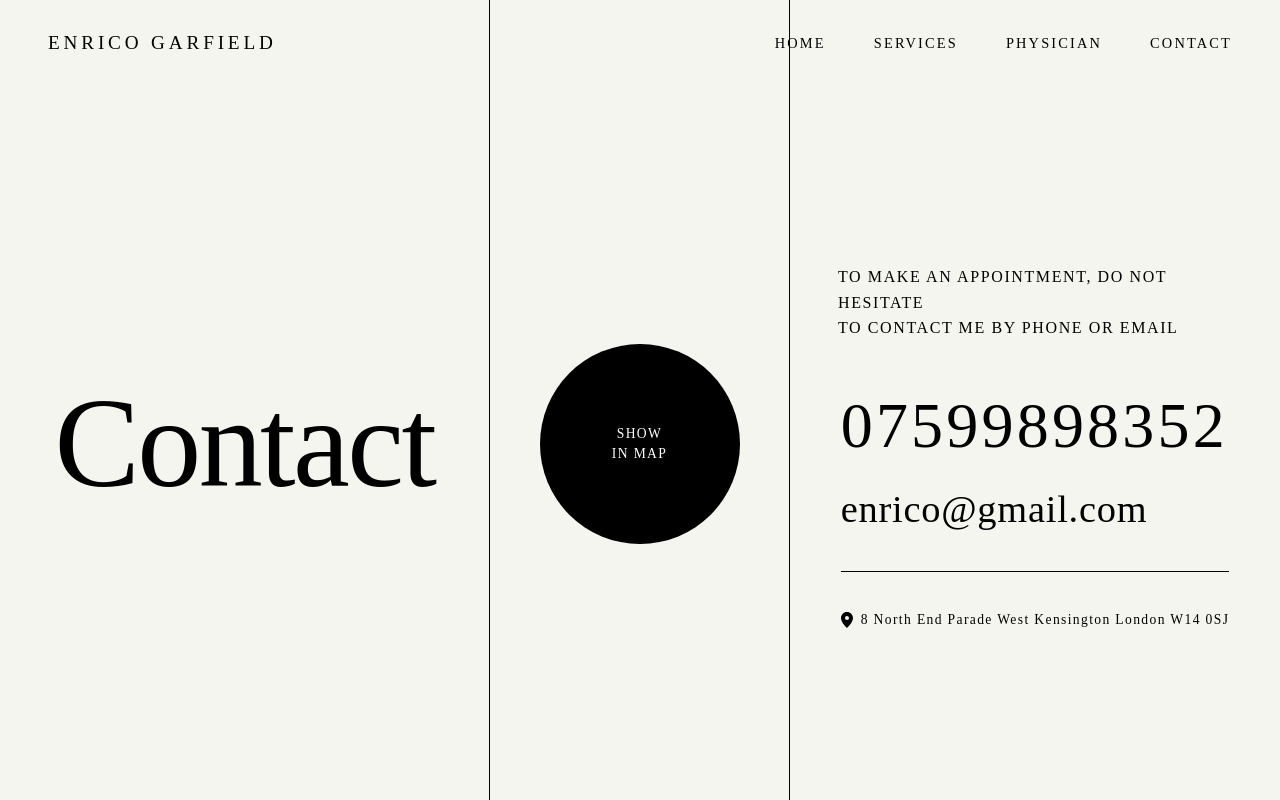
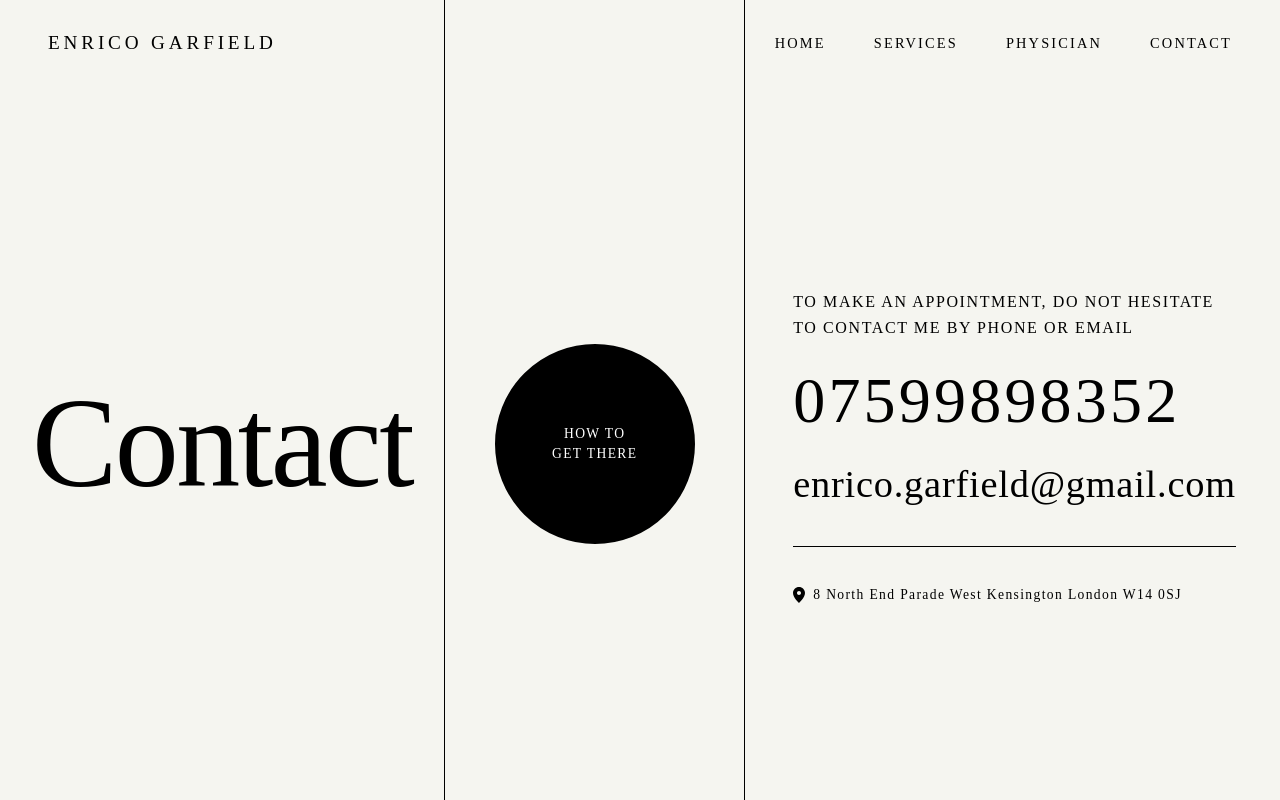
Before and after one commit to HaideeAC/westphysio, a plain HTML site: page contact.html in a window 1280 px wide. Drawn offline with Linux system fonts and the light colour scheme.

Commit message:
contact section

```diff
--- a/contact.css
+++ b/contact.css
@@ -60,6 +60,7 @@
   height: 200px;
   border-radius: 50%;
   background-color: #000;
+  border: 2px solid #000;
   display: flex;
   align-items: center;
   justify-content: center;
@@ -69,11 +70,36 @@
   text-align: center;
   line-height: 1.5;
   cursor: pointer;
-  transition: transform 0.3s ease;
+  transition: all 0.3s ease;
+  position: relative;
 }
 
 .map-circle:hover {
-  transform: scale(1.05);
+  background-color: #f5f5f0;
+  color: #000;
+  transform: scale(1.01);
+}
+
+.map-text-default,
+.map-text-hover {
+  position: absolute;
+  transition: opacity 0.3s ease;
+}
+
+.map-text-default {
+  opacity: 1;
+}
+
+.map-text-hover {
+  opacity: 0;
+}
+
+.map-circle:hover .map-text-default {
+  opacity: 0;
+}
+
+.map-circle:hover .map-text-hover {
+  opacity: 1;
 }
 
 /* Right Section - Contact Details */
@@ -86,18 +112,17 @@
   padding-top: 140px;
 }
 
+.contact-details {
+  display: flex;
+  flex-direction: column;
+  gap: 1.5rem;
+}
+
 .contact-instruction {
   font-size: 1rem;
   letter-spacing: 0.1em;
   line-height: 1.6;
-  margin-bottom: 3rem;
   font-weight: 400;
-}
-
-.contact-details {
-  display: flex;
-  flex-direction: column;
-  gap: 1.5rem;
 }
 
 .contact-phone {
--- a/contact.html
+++ b/contact.html
@@ -26,21 +26,21 @@
       <div class="contact-center">
         <div class="contact-map">
           <div class="map-circle">
-            <span>SHOW<br />IN MAP</span>
+            <span class="map-text-default">HOW TO<br />GET THERE</span>
+            <span class="map-text-hover">GOOGLE MAPS</span>
           </div>
         </div>
       </div>
 
       <div class="contact-right">
-        <p class="contact-instruction">
-          TO MAKE AN APPOINTMENT, DO NOT HESITATE <br />
-          TO CONTACT ME BY PHONE OR EMAIL
-        </p>
-
         <div class="contact-details">
+          <p class="contact-instruction">
+            TO MAKE AN APPOINTMENT, DO NOT HESITATE <br />
+            TO CONTACT ME BY PHONE OR EMAIL
+          </p>
           <a href="tel:07599898352" class="contact-phone">07599898352</a>
-          <a href="mailto:enrico@gmail.com" class="contact-email"
-            >enrico@gmail.com</a
+          <a href="mailto:enrico.garfield@gmail.com" class="contact-email"
+            >enrico.garfield@gmail.com</a
           >
           <div class="contact-divider"></div>
           <p class="contact-address">
```
Also changed, not shown: images/enrico.webp (added).
